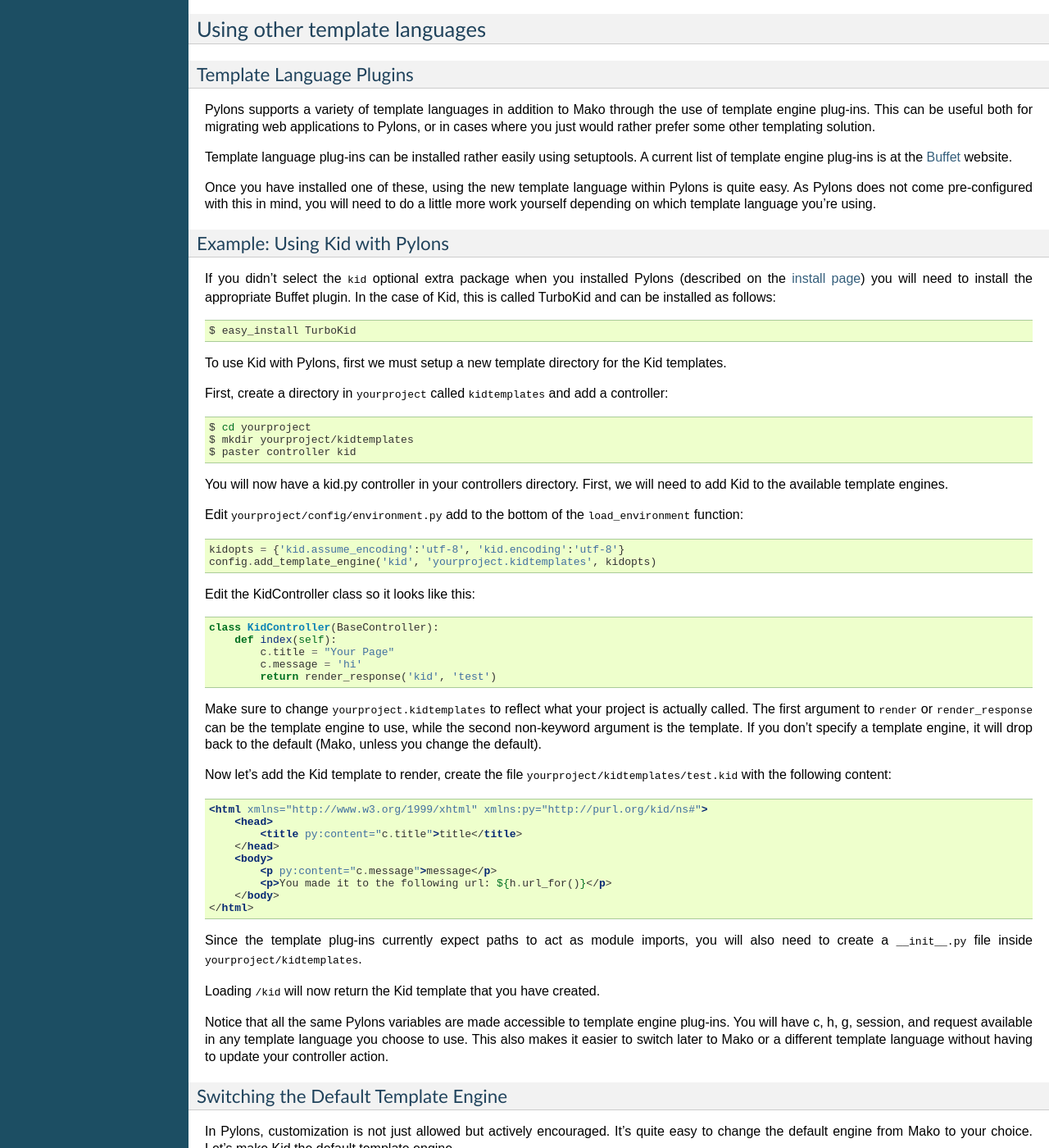
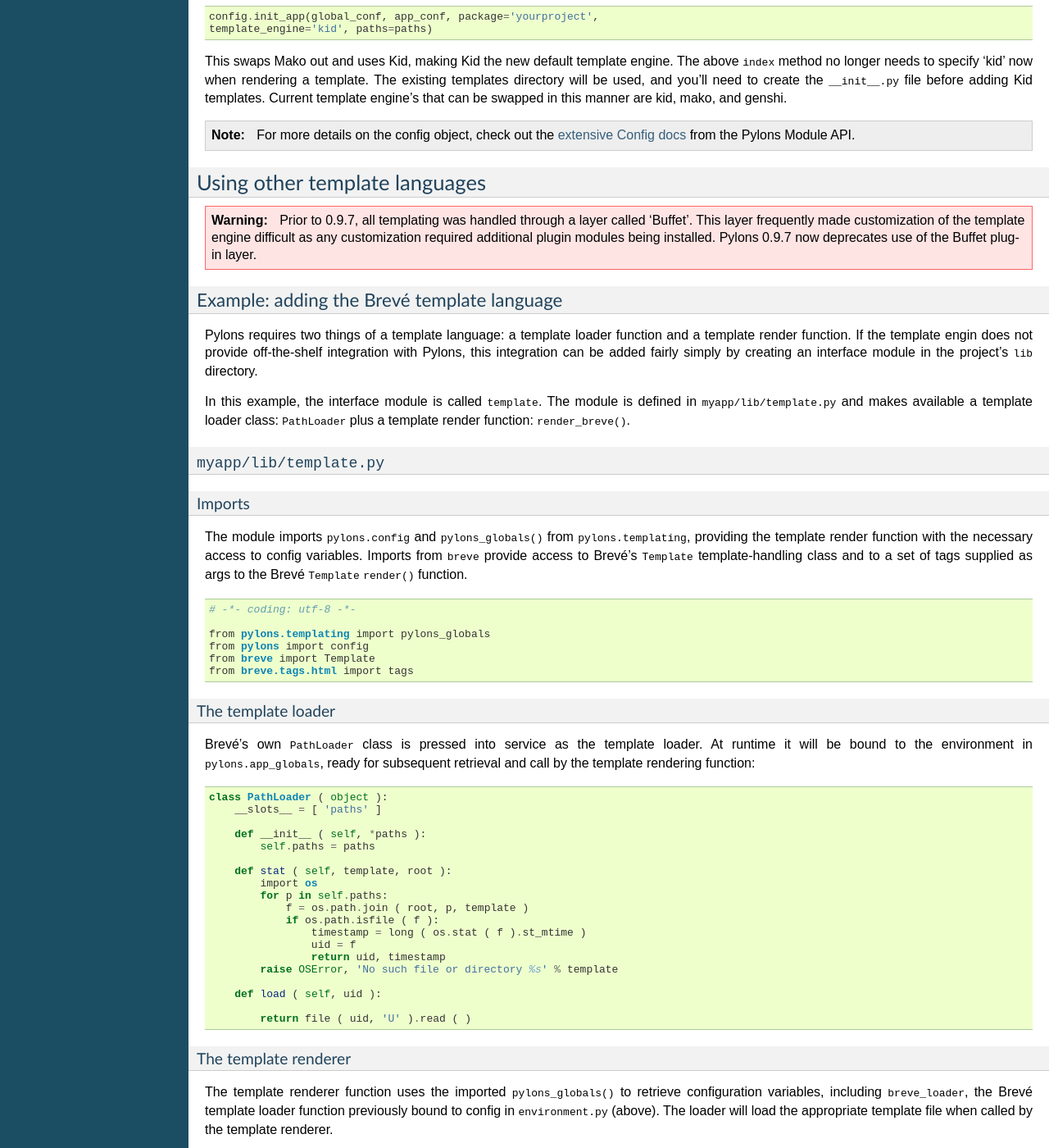
Before and after one commit to Pylons/pylons, a Sphinx documentation site: the page built from pylons/docs/views.rst, in a window 1280 px wide and 1400 px high, scrolled down 5214 px. Shown: the whole window at 82% size. Built offline with Sphinx 7.4.7, drawn with Linux system fonts in a browser that asks for light colours; some of the changed text lies outside the part shown.

Commit message:
Applying doc diff for views
--HG--
branch : trunk

```diff
--- a/pylons/docs/views.rst
+++ b/pylons/docs/views.rst
@@ -7,7 +7,7 @@
 About the view
 ==============
 
-.. image:: _static/pylon4.jpg
+.. image:: ../_static/pylon4.jpg
    :alt:
    :align: left
    :height: 434
@@ -81,26 +84,14 @@
 Introduction
 ------------
 
-The template library deals with the *view*, presenting the model. It generates (X)HTML code, CSS and Javascript that is sent to the browser.
+The template library deals with the *view*, presenting the model. It generates (X)HTML code, CSS and Javascript that is sent to the browser. *(In the examples for this section, the project root is ``myapp``.)*
 
 Static vs. dynamic
 ^^^^^^^^^^^^^^^^^^
 
-Templates to generate dynamic web content are stored in `YOURPROJ/templates`, static files are stored in `YOURPROJ/public`.
+Templates to generate dynamic web content are stored in `myapp/templates`, static files are stored in `myapp/public`.
 
 Both are served from the server root, **if there is a name conflict the static files will be served in preference**
-
-Install and setup Mako
-----------------------
-
-.. warning:: Is this step still required for Pylons 0.9.6+>
-
-Next open :file:`config/middleware.py` and add `template_engine='mako'` to :data:`config.init_app` so that it reads,
-
-.. code-block:: python
-
-    config.init_app(global_conf, app_conf, package='myapp', template_engine='mako')
-
 
 Making templates unicode safe
 ^^^^^^^^^^^^^^^^^^^^^^^^^^^^^
@@ -121,7 +112,7 @@
     return pylons.config.Config(tmpl_options, map, paths,
         request_settings = dict(charset = 'utf-8', error = 'replace'))
 
-Also, ensure that all templates you create begin with the line:
+Also, ensure that all templates begin with the line:
 
 .. code-block:: html+mako
 
@@ -134,7 +125,7 @@
 Create a base template
 ^^^^^^^^^^^^^^^^^^^^^^
 
-In `YOURPROJ/templates` create a file named `base.mako` and edit it to appear as follows:
+In `myapp/templates` create a file named `base.mako` and edit it to appear as follows:
 
 .. code-block:: html+mako
 
@@ -150,7 +141,7 @@
       </body>
     </html>
 
-We can use a base template such as the very basic one above for all pages rendered by Mako. This is useful for giving a consistent look to the application.
+A base template such as the very basic one above can be used for all pages rendered by Mako. This is useful for giving a consistent look to the application.
 
 * Expressions wrapped in `${...}` are evaluated by Mako and returned as text
 * `${` and `}` may span several lines but the closing brace should not be on a line by itself (or Mako throws an error)
@@ -159,7 +150,7 @@
 Create child templates
 ^^^^^^^^^^^^^^^^^^^^^^
 
-Create another file in `YOURPROJ/templates` called `my_action.mako` and edit it to appear as follows:
+Create another file in `myapp/templates` called `my_action.mako` and edit it to appear as follows:
 
 .. code-block:: html+mako
 
@@ -174,27 +165,27 @@
 
     <p>Lorem ipsum dolor ...</p>
 
-Here we define the functions called by `base.mako`.
+This file  define the functions called by `base.mako`.
 
 * The `inherit` tag specifies a parent file to pass program flow to
 * Mako defines functions with `<%def name="function_name()">...</%def>`, the contents of the tag are returned
 * Anything left after the Mako tags are parsed out is automatically put into the `body()` function
 
-If all your application pages refer back to single file (in this case `base.mako`), you can keep a consistent feel to your application.
+A consistent feel to an application can be more readily achieved if all application pages refer back to single file (in this case `base.mako`)..
 
 Rendering a Mako template from a controller
 -------------------------------------------
 
-In your controller action, use the following as a `return()` value,
+In the controller action, use the following as a `return()` value,
 
 .. code-block:: python
 
     return render_response('/my_action.mako')
 
 
-Now run the action, usually by visiting something like [http://localhost:5000/my_controller/my_action] in your browser (if Pylons is running)
+Now run the action, usually by visiting something like ``http://localhost:5000/my_controller/my_action`` in a browser (if Pylons is running)
 
-If you do 'View Source' in your browser the output should be the following,
+Selecting 'View Source' in the browser should reveal the following output:
 
 .. code-block:: html
 
@@ -216,19 +207,19 @@
 Passing variables to Mako from the controller
 ---------------------------------------------
 
-Add the following to your controller action just before the `return` line,
+Add the following to the controller action just before the `return` line,
 
 .. code-block:: python
 
     c.title = 'Mr Jones lives!'
 
-and now in `YOURPROJ/template/my_action.mako` add the following in place of `<!-- add some head tags here -->`,
+and now in `myapp/template/my_action.mako` add the following in place of `<!-- add some head tags here -->`,
 
 .. code-block:: html+mako
 
     <title>${c.title}</title>
 
-Now when run the browser window title should read 'Mr Jones lives!'
+Now, when run, the browser window title should read 'Mr Jones lives!'
 
 * The `c` dictionary is passed to Mako from the controller
 
@@ -240,14 +231,16 @@
 * `h.stylesheet_link_tag('base')` - This returns a link tag to a static stylesheet named `base.css` in `myapp/public/stylesheets`
 * `h.javascript_include_tag('base')` - This return a script tag to a static javascript file named `base.js` in `myapp/public/scripts`
 
-[Routes for people in a hurry] describes how you should generate internal application URIs using Webhelpers
+The Pylons Cookbook article `Routes for people in a hurry`__ describes how to generate internal application URIs using Webhelpers
+
+.. __: http://wiki.pylonshq.com/display/pylonscookbook/Routes+for+people+in+a+hurry
 
 The rest of the webhelpers are documented in `Webhelpers documentation <http://pylonshq.com/WebHelpers/module-index.html>`_.
 
 Python in Mako
 --------------
 
-You can include arbitrary Python code in Mako by enclosing it in `<%` and `%>`. Note that to actually output the text from a Python block in your Mako template, you need to write to the `template context <http://www.makotemplates.org/docs/runtime.html#runtime_context>`_.
+Arbitrary Python code can be included in Mako by enclosing it in `<%` and `%>`. Note that the `template context <http://www.makotemplates.org/docs/runtime.html#runtime_context>`_ is used to actually output the text from a Python block in a Mako template.
 
 .. code-block:: html+mako
 
@@ -257,7 +250,7 @@
       context.write('<p>Sorry Mr Jones, you are too old for Pandas Palace!</p>')
     %>
 
-We can also use Pythons flow control elements (`for`, `while`, `if` etc.) more directly with slight modification,
+Pythons flow control elements (`for`, `while`, `if` etc.) can be used reasonably directly with slight modification,
 
 .. code-block:: html+mako
 
@@ -277,91 +270,10 @@
         Provides more help on making your application more worldly.
 
 
-.. _using_other_template_languages:
+Switching the Default Template Engine
+=====================================
 
-Using other template languages
-==============================
-
-Template Language Plugins
--------------------------
-
-Pylons supports a variety of template languages in addition to Mako through the use of template engine plug-ins. This can be useful both for migrating web applications to Pylons, or in cases where you just would rather prefer some other templating solution.
-
-Template language plug-ins can be installed rather easily using setuptools. A current list of template engine plug-ins is at the `Buffet <http://projects.dowski.com/projects/buffet>`_ website.
-
-Once you have installed one of these, using the new template language within Pylons is quite easy. As Pylons does not come pre-configured with this in mind, you will need to do a little more work yourself depending on which template language you're using.
-
-
-Example: Using Kid with Pylons
-------------------------------
-
-If you didn't select the ``kid`` optional extra package when you installed Pylons (described on the `install page <Installing+Pylons>`_) you will need to install the appropriate Buffet plugin. In the case of Kid, this is called TurboKid and can be installed as follows:
-
-.. code-block:: bash
-
-    $ easy_install TurboKid
-
-To use Kid with Pylons, first we must setup a new template directory for the Kid templates.
-
-First, create a directory in ``yourproject`` called ``kidtemplates`` and add a controller:
-
-.. code-block:: bash
-
-    $ cd yourproject
-    $ mkdir yourproject/kidtemplates
-    $ paster controller kid
-
-You will now have a kid.py controller in your controllers directory. First, we will need to add Kid to the available template engines.
-
-Edit ``yourproject/config/environment.py`` add to the bottom of the ``load_environment`` function:
-
-.. code-block:: python
-
-    kidopts = {'kid.assume_encoding':'utf-8', 'kid.encoding':'utf-8'}
-    config.add_template_engine('kid', 'yourproject.kidtemplates', kidopts)
-
-Edit the KidController class so it looks like this:
-
-.. code-block:: python
-
-    class KidController(BaseController):
-        def index(self):
-            c.title = "Your Page"
-            c.message = 'hi'
-            return render_response('kid', 'test')
-
-Make sure to change ``yourproject.kidtemplates`` to reflect what your project is actually called. The
-first argument to ``render`` or ``render_response`` can be the template engine to use, while the second non-keyword argument is the template. If you don't specify a template engine, it will drop back to the default (Mako, unless you change the default).
-
-Now let's add the Kid template to render, create the file ``yourproject/kidtemplates/test.kid`` with
-the following content:
-
-.. code-block:: html+genshi
-
-    <html xmlns="http://www.w3.org/1999/xhtml" xmlns:py="http://purl.org/kid/ns#">
-        <head>
-            <title py:content="c.title">title</title>
-        </head>
-        <body>
-            <p py:content="c.message">message</p>
-            <p>You made it to the following url: ${h.url_for()}</p>
-        </body>
-    </html>
-
-Since the template plug-ins currently expect paths to act as module imports, you will also need to create
-a ``__init__.py`` file inside ``yourproject/kidtemplates``.
-
-Loading ``/kid`` will now return the Kid template that you have created.
-
-Notice that all the same Pylons variables are made accessible to template engine plug-ins. You will have c, h, g,
-session, and request available in any template language you choose to use. This also makes it easier to switch
-later to Mako or a different template language without having to update your controller action.
-
-
-Switching the Default Template Engine
--------------------------------------
-
-In Pylons, customization is not just allowed but actively encouraged. It's quite easy to change the default engine from Mako to your choice. Let's make Kid the default template engine.
+In Pylons, customization is not just allowed but actively encouraged. It's quite easy to change the default engine from Mako to your choice. Let's make Genshi the default template engine.
 
 Edit ``yourproject/config/environment.py`` and change the ``template_engine`` argument passed to `config.init_app`:
 
@@ -374,3 +286,197 @@
 This swaps Mako out and uses Kid, making Kid the new default template engine. The above ``index`` method no longer needs to specify 'kid' now when rendering a template. The existing templates directory will be used, and you'll need to create the ``__init__.py`` file before adding Kid templates. Current template engine's that can be swapped in this manner are kid, mako, and genshi.
 
 .. Note::  For more details on the config object, check out the `extensive Config docs <http://pylonshq.com/docs/class-pylons.config.Config.html>`_ from the Pylons Module API.
+
+
+.. _using_other_template_languages:
+
+Using other template languages
+==============================
+
+.. warning:: Prior to 0.9.7, all templating was handled through a layer called 'Buffet'. This layer frequently made customization of the template engine difficult as any customization required additional plugin modules being installed. Pylons 0.9.7 now deprecates use of the Buffet plug-in layer.
+
+Example: adding the Brevé template language
+-------------------------------------------
+
+Pylons requires two things of a template language: a template loader function and a template render function. If the template engin does not provide off-the-shelf integration with Pylons, this integration can be added fairly simply by creating an interface module in the project's ``lib`` directory.
+
+In this example, the interface module is called ``template``. The module is  defined in ``myapp/lib/template.py`` and makes available a template loader class: :class:`PathLoader` plus a template render function: :func:`render_breve`.
+
+``myapp/lib/template.py``
+-------------------------
+
+Imports
+^^^^^^^
+
+The module imports ``pylons.config`` and :func:`pylons_globals` from ``pylons.templating``,  providing the template render function with the necessary access to config variables. Imports from ``breve`` provide access to Brevé's :class:`Template` template-handling class and to a set of tags supplied as args to the Brevé :class:`Template` :func:`render` function.
+
+.. code-block:: python
+
+    # -*- coding: utf-8 -*-
+
+    from pylons.templating import pylons_globals
+    from pylons import config
+    from breve import Template
+    from breve.tags.html import tags
+
+The template loader
+^^^^^^^^^^^^^^^^^^^^
+
+Brevé's own :class:`PathLoader` class is pressed into service as the template loader. At runtime it will be bound to the environment in ``pylons.app_globals``, ready for subsequent retrieval and call by the template rendering function:
+
+.. code-block:: python
+
+    class PathLoader ( object ):
+        __slots__ = [ 'paths' ]
+
+        def __init__ ( self, *paths ):
+            self.paths = paths
+
+        def stat ( self, template, root ):
+            import os
+            for p in self.paths:
+                f = os.path.join ( root, p, template )
+                if os.path.isfile ( f ):
+                    timestamp = long ( os.stat ( f ).st_mtime )
+                    uid = f
+                    return uid, timestamp
+            raise OSError, 'No such file or directory %s' % template
+
+        def load ( self, uid ):
+
+            return file ( uid, 'U' ).read ( )
+
+The template renderer
+^^^^^^^^^^^^^^^^^^^^^
+
+The template renderer function uses the imported :func:`pylons_globals` to retrieve configuration variables, including ``breve_loader``, the Brevé template loader function previously bound to config in ``environment.py`` (above). The loader will load the appropriate template file when called by the template renderer.
+
+.. code-block:: python
+
+    def render_breve(template_name, extra_vars=None):
+        # Pull in extra vars if needed
+
+        globs = extra_vars or {}
+
+        # Second, get the globals
+        globs.update(pylons_globals())
+
+        # Retrieve the Breve template loader from config
+        loader = config['pylons.app_globals'].breve_loader
+
+        # Instantiate a Breve template, supplying (default)
+        # tags and specifying a Breve template directory
+        # relative to the project root
+        template = Template ( tags, root = "brevetemplates" )
+
+        return template.render(template_name, loader=loader, vars=globs)
+
+Template caching
+^^^^^^^^^^^^^^^^
+
+Breve handles template caching internally. Had that not been the case, a template caching facility :func:`cached_template` can be imported from ``pylons.templating``:
+
+.. code-block:: python
+
+    from pylons.templating import pylons_globals
+
+and used to create a cacheing wrapper around the template renderer:
+
+.. code-block:: python
+
+    def render_breve(template_name, extra_vars=None, cache_key=None,
+                    cache_type=None, cache_expire=None):
+        """Render a template with Breve
+
+        Accepts the cache options ``cache_key``, ``cache_type``, and
+        ``cache_expire``.
+
+        """
+        # Create a render callable for the cache function
+        def render_template():
+            # Pull in extra vars if needed
+            globs = extra_vars or {}
+
+            # Second, get the globals
+            globs.update(pylons_globals())
+
+            # Retrieve the Breve template loader from config
+            loader = config['pylons.app_globals'].breve_loader
+
+            # Instantiate a Breve template, supplying (default)
+            # tags and specifying a Breve template directory
+            # relative to the project root
+            template = Template ( tags, root = "brevetemplates" )
+
+            return template.render(template_name, loader=loader, vars=globs)
+
+        return cached_template(template_name,
+                               render_template,
+                               cache_key=cache_key,
+                               cache_type=cache_type,
+                               cache_expire=cache_expire)
+
+
+Template engine configuration
+^^^^^^^^^^^^^^^^^^^^^^^^^^^^^^
+
+The template loader import is added to the import statements in ``config/environment.py``:
+
+.. code-block:: python
+
+    from myapp.lib.template import PathLoader
+
+The requisite template initialisation and configuration operations are added at the relevant point. The required operations are: iterating over any options given in ``development.ini``, instantiating the template loader with an appropriate template directory, binding the template loader instance to the environment and finally adding the template engine to the config dictionary.
+
+.. code-block:: python
+
+    def load_environment(global_conf, app_conf):
+
+        [ ... ]
+
+        # CONFIGURATION OPTIONS HERE (note: all config options will override
+        # any Pylons config options)
+
+        # Setup Breve Template Engine
+        # Retrieve breve.* options from config
+        breve_options = dict((k,v) for k,v in app_conf.iteritems()
+                                     if k.startswith('breve'))
+
+        # Create the Breve TemplateLoader
+        config['pylons.app_globals'].breve_loader = \
+            PathLoader(os.path.join(root, 'brevetemplates'))
+        # Add the Breve template engine to the config
+        config.add_template_engine(
+                'breve', 'bel.brevetemplates', breve_options)
+
+Calling the template renderer from a controller action
+^^^^^^^^^^^^^^^^^^^^^^^^^^^^^^^^^^^^^^^^^^^^^^^^^^^^^^
+
+Typical usage in a controller action:
+
+.. code-block:: python
+
+    class TestingController(BaseController):
+
+        def index(self):
+            from myapp.lib.template import render_breve
+            c.title = u'Title here'
+            c.content = loremipsum
+            return render_breve('test')
+
+All the same Pylons variables are made accessible to template engine plug-ins. The variables ``c``, ``h``, ``g``, ``session``, and ``request`` are available in any chosen template language. This also makes it easier to switch between and change template languages without extensive refactoring of controller actions.
+
+Template files
+^^^^^^^^^^^^^^
+
+With the above configuration, Breve will search for template in myapp/brevetemplates and will search for a matching filename with a ``.b`` extension.
+
+``myapp/brevetemplates/test.b``
+
+.. code-block:: python
+
+    html [
+        head [ title [ c.title ] ],
+        body [ h1 [ c.title ],
+                div [ p [ c.content ] ] ]
+        ]
```
Also changed, not shown: other parts of pylons/docs/views.rst (+5 -2 lines).
